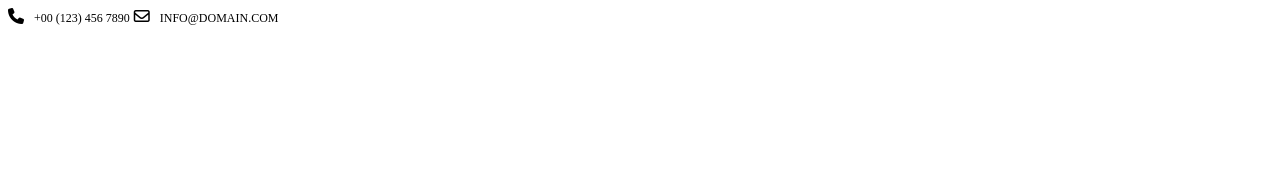
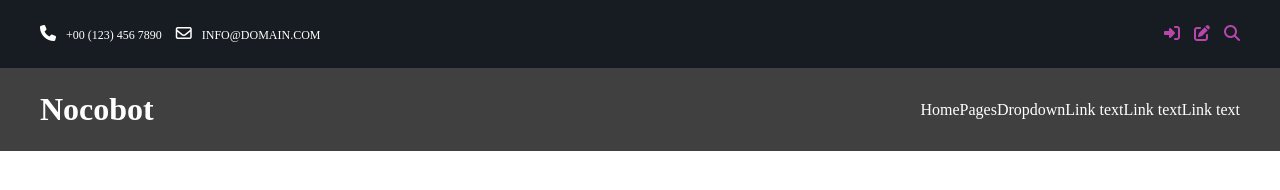
Before and after one commit to hieu453/exercise, a plain HTML site: page bt2/index.html in a window 1280 px wide. Drawn offline with Linux system fonts and the light colour scheme.

Commit message:
done top-bar

```diff
--- a/bt2/index.html
+++ b/bt2/index.html
@@ -12,13 +12,29 @@
     <div id="header">
         <div class="top-bar">
             <div class="info">
-                <i class="fa-solid fa-phone"></i><span class="detail-info"></i>+00 (123) 456 7890</span>
+                <i class="fa-solid fa-phone"></i><span class="detail-info" style="margin-right: 10px;"></i>+00 (123) 456 7890</span>
                 <i class="fa-sharp fa-regular fa-envelope"></i><span class="detail-info">INFO@DOMAIN.COM</span>
             </div>
 
             <div class="feature">
+                <span class="feature-icon"><i class="fa-solid fa-right-to-bracket"></i></span>
+                <span class="feature-icon"><i class="fa-solid fa-pen-to-square"></i></span>
+                <span class="feature-icon"><i class="fa-solid fa-magnifying-glass"></i></span>
+            </div>
+        </div>
 
+        <div class="nav">
+            <div class="home-text">
+                <h1>Nocobot</h1>
             </div>
+            <ul class="menu">
+                <li><a href="">Home</a></li>
+                <li><a href="">Pages</a></li>
+                <li><a href="">Dropdown</a></li>
+                <li><a href="">Link text</a></li>
+                <li><a href="">Link text</a></li>
+                <li><a href="">Link text</a></li>
+            </ul>
         </div>
     </div>
 
--- a/bt2/style.css
+++ b/bt2/style.css
@@ -1,5 +1,57 @@
+* {
+    padding: 0;
+    margin: 0;
+    box-sizing: border-box;
+}
+
+html {
+
+}
+
+#header .top-bar .info>i {
+    color: white;
+}
+
 #header .info .detail-info {
-    /* display: block; */
+    color: white;
     margin-left: 10px;
     font-size: 12px;
 }
+
+#header .top-bar {
+    display: flex;
+    justify-content: space-between;
+    background-color: #161C21;
+    height: 68px;
+    padding: 0 40px;
+    align-items: center;
+}
+
+#header .feature .feature-icon {
+    margin-left: 10px;
+    color: #B946AD;
+}
+
+#header .nav {
+    background-color: rgba(0,0,0,.75);
+    display: flex;
+    justify-content: space-between;
+    align-items: center;
+    height: 83px;
+    padding: 0 40px;
+}
+
+#header .nav .menu {
+    display: flex;
+    list-style-type: none;
+}
+
+#header .home-text h1 {
+    color: white;
+}
+
+#header .nav .menu a {
+    color: white;
+    text-decoration: none;
+
+}
```
